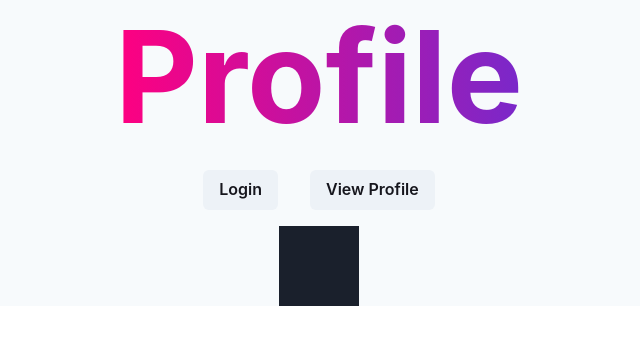
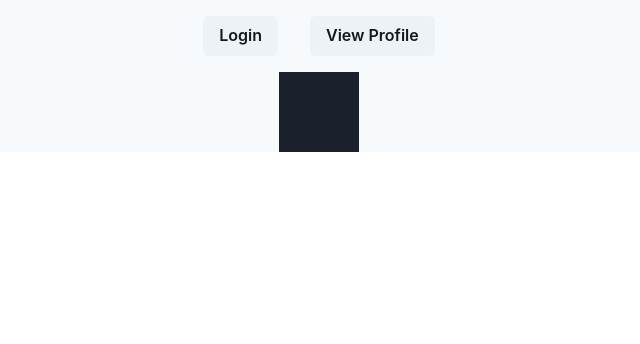
Before and after one commit to jamesdorfman/musiqparti, a Next.js app in the folder client/: page /userProfile in a window 1280 px wide. Shown: the top 344 px of the page, without its empty margins (321-961 px from the left). Built offline with nearby package versions, Linux system fonts and the light colour scheme.

Commit message:
adding test values temporarily

```diff
--- a/client/src/pages/userProfile.js
+++ b/client/src/pages/userProfile.js
@@ -156,15 +156,6 @@ const Index = () => {
 
   return (
     <Container height="auto" centerContent>
-      <Flex justifyContent="center" alignItems="center">
-        <Heading
-          fontSize="10vw"
-          bgGradient="linear(to-l, #7928CA, #FF0080)"
-          bgClip="text"
-        >
-          Profile
-        </Heading>
-      </Flex>
       <Flex>
       <ChakraLink m={4} href={process.env.NEXT_PUBLIC_AUTH_URL}>
           <Button>Login</Button>
```
